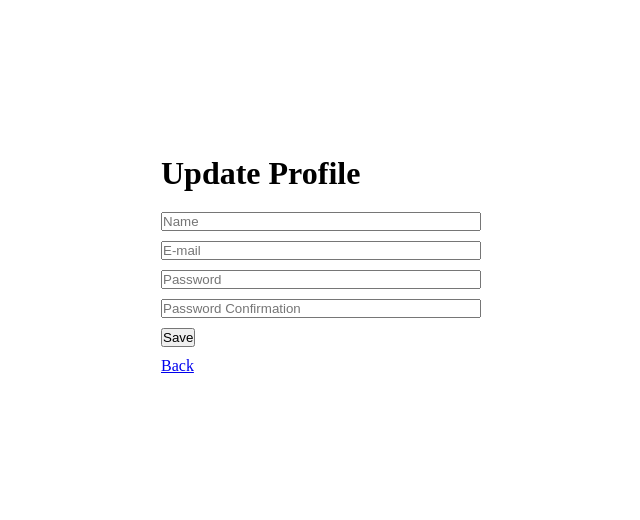
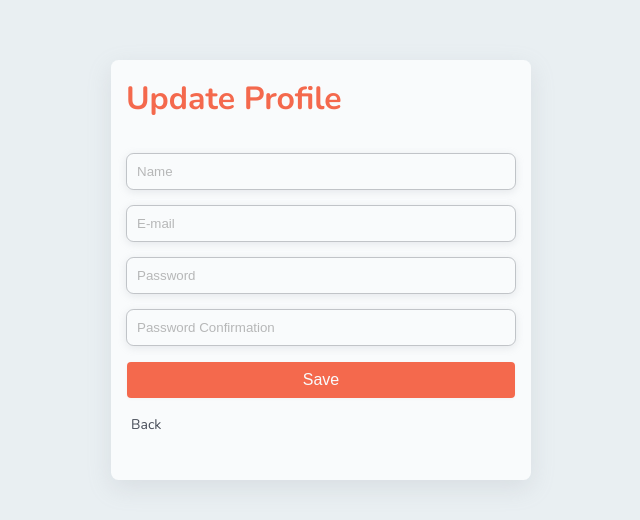
Before and after one commit to mrfneto/react-fire-auth, a React (Vite) app: page /profile in a window 1280 px wide. Shown: the part 130-650 px from the top of the page, without its empty margins (319-959 px from the left). Built offline with nearby package versions, Linux system fonts and the light colour scheme.

Commit message:
CSS Styles

```diff
--- a/src/components/Home.jsx
+++ b/src/components/Home.jsx
@@ -4,9 +4,20 @@ export const Home = () => {
   return (
     <div className="container">
       <div className="card">
-        <h1>Welcome: Mrfneto</h1>
-        <Link to="/profile">Profile</Link>
-        <Link to="login">Logout</Link>
+        <div className="card__title">
+          <h1>Welcome: Mrfento</h1>
+        </div>
+        <div className="card__content">
+          <p>mrfneto@gmail.com</p>
+        </div>
+        <div className="card__actions">
+          <Link className="btn btn--primary" to="/profile">
+            Profile
+          </Link>
+          <Link className="btn btn--secondary" to="login">
+            Logout
+          </Link>
+        </div>
       </div>
     </div>
   )
--- a/src/components/Login.jsx
+++ b/src/components/Login.jsx
@@ -9,7 +9,10 @@ export const Login = () => {
   return (
     <div className="container">
       <div className="card">
+        <div className="card__title">
           <h1>Login</h1>
+        </div>
+        <div className="card_content">
           <form onSubmit={handleSubmit}>
             <input
               type="email"
@@ -17,6 +20,7 @@ export const Login = () => {
               name="email"
               placeholder="E-mail"
               required
+              className="form__input"
             />
             <input
               type="password"
@@ -24,12 +28,22 @@ export const Login = () => {
               name="password"
               placeholder="Password"
               required
+              className="form__input"
             />
 
-          <button type="submit">Login</button>
+            <button className="btn btn--primary full" type="submit">
+              Login
+            </button>
           </form>
-        <Link to="/register">Don't heva an account?</Link>
-        <Link to="/reset-password">Forgot your password?</Link>
+        </div>
+        <div className="card__actions">
+          <Link className="link" to="/register">
+            Don't heva an account?
+          </Link>
+          <Link className="link" to="/reset-password">
+            Forgot your password?
+          </Link>
+        </div>
       </div>
     </div>
   )
--- a/src/components/Profile.jsx
+++ b/src/components/Profile.jsx
@@ -4,7 +4,10 @@ export const Profile = () => {
   return (
     <div className="container">
       <div className="card">
+        <div className="card__title">
           <h1>Update Profile</h1>
+        </div>
+        <div className="card__content">
           <form>
             <input
               type="text"
@@ -12,6 +15,7 @@ export const Profile = () => {
               name="name"
               placeholder="Name"
               required
+              className="form__input"
             />
             <input
               type="email"
@@ -19,6 +23,7 @@ export const Profile = () => {
               name="email"
               placeholder="E-mail"
               required
+              className="form__input"
             />
             <input
               type="password"
@@ -26,6 +31,7 @@ export const Profile = () => {
               name="password"
               placeholder="Password"
               required
+              className="form__input"
             />
             <input
               type="password"
@@ -33,10 +39,16 @@ export const Profile = () => {
               name="password_confimation"
               placeholder="Password Confirmation"
               required
+              className="form__input"
             />
-          <button>Save</button>
-          <Link to="/">Back</Link>
+            <button className="btn btn--primary full">Save</button>
           </form>
+          <div className="card__actions">
+            <Link className="link" to="/">
+              Back
+            </Link>
+          </div>
+        </div>
       </div>
     </div>
   )
--- a/src/components/Register.jsx
+++ b/src/components/Register.jsx
@@ -4,7 +4,10 @@ export const Register = () => {
   return (
     <div className="container">
       <div className="card">
-        <h1>Create your account</h1>
+        <div className="card__title">
+          <h1>Register</h1>
+        </div>
+        <div className="card__content">
           <form>
             <input
               type="text"
@@ -12,6 +15,7 @@ export const Register = () => {
               name="name"
               placeholder="Name"
               required
+              className="form__input"
             />
             <input
               type="email"
@@ -19,6 +23,7 @@ export const Register = () => {
               name="email"
               placeholder="E-mail"
               required
+              className="form__input"
             />
             <input
               type="password"
@@ -26,6 +31,7 @@ export const Register = () => {
               name="password"
               placeholder="Password"
               required
+              className="form__input"
             />
             <input
               type="password"
@@ -33,10 +39,16 @@ export const Register = () => {
               name="password_confimation"
               placeholder="Password Confirmation"
               required
+              className="form__input"
             />
-          <button>Register</button>
-          <Link to="/login">Back to login</Link>
+            <button className="btn btn--primary full">Register</button>
           </form>
+        </div>
+        <div className="card__actions">
+          <Link className="link" to="/login">
+            Back to login
+          </Link>
+        </div>
       </div>
     </div>
   )
--- a/src/components/ResetPassword.jsx
+++ b/src/components/ResetPassword.jsx
@@ -4,7 +4,10 @@ export const ResetPassword = () => {
   return (
     <div className="container">
       <div className="card">
+        <div className="card__title">
           <h1>Reset Password</h1>
+        </div>
+        <div className="card__content">
           <form>
             <input
               type="email"
@@ -12,12 +15,17 @@ export const ResetPassword = () => {
               name="email"
               placeholder="E-mail"
               required
+              className="form__input"
             />
 
-          <button>Send</button>
-
-          <Link to="/login">Back to login</Link>
+            <button className="btn btn--primary full">Send</button>
           </form>
+        </div>
+        <div className="card__actions">
+          <Link className="link" to="/login">
+            Back to login
+          </Link>
+        </div>
       </div>
     </div>
   )
--- a/src/index.css
+++ b/src/index.css
@@ -1,3 +1,16 @@
+@import url('https://fonts.googleapis.com/css2?family=Nunito:wght@400;500;700&display=swap');
+
+:root {
+  --primary: #f4694d;
+  --dark: #1a212f;
+  --light: #f9fbfc;
+  --gray: #e9eff2;
+  --error-light: #fecaca;
+  --error-dark: #b91c1c;
+  --success-light: #bbf7d0;
+  --success-dark: #15803d;
+}
+
 * {
   padding: 0;
   margin: 0;
@@ -10,35 +23,140 @@ html {
 
 body {
   font-size: 1.6rem;
+  line-height: 1.5;
+  font-family: 'Nunito', sans-serif;
+  background-color: var(--gray);
+  color: var(--dark);
+}
 
+h1 {
+  font-size: 3.2rem;
 }
 
 .container {
-
+  height: 100vh;
   display: flex;
+  flex-direction: column;
   align-items: center;
-  justify-content: center ;
-
-  min-height: 100vh;
-
+  justify-content: center;
 }
 
 .card {
+  box-shadow: rgba(149, 157, 165, 0.2) 0px 8px 24px;
+  background-color:var(--light);
+  border-radius: .75rem;
+
   width: 90%;
-  max-width: 32rem;
-  margin: 0 auto;
+  max-width: 42rem;
+  padding: 1.5rem;
 }
 
-button, a {
-  display: block;
-  margin-bottom: 1rem;
+.card__title {
+  color: var(--primary);
+  font-weight: 700;
+  padding-bottom: 1.5rem;
 }
 
-h1 {
-  margin-bottom: 2rem;
+.card__content {
+  padding: 1.5rem 0;
 }
 
-input {
+.card__actions {
+  display: flex;
+  justify-content: space-between;
+  align-items: center;
+
+  padding: 1.5rem .5rem;
+}
+
+
+.form__input {
+  outline: none;
+  background-color: transparent;
+  box-shadow: rgba(149, 157, 165, 0.2) 0px 2px 8px;
+
+  padding: 1rem 1rem;
+
+  border: 1px solid rgba(25, 32, 46, .25);
+  border-radius: .75rem;
+
   width: 100%;
-  margin-bottom: 1rem;
+  margin-bottom: 1.5rem;
 }
+
+.form__input:focus {
+  border: 1px solid rgba(25, 32, 46, .5);
+}
+
+.form__input::placeholder {
+  opacity: .5;
+}
+
+.link {
+  color: inherit;
+  text-decoration: none;
+  transition: all 250ms;
+  opacity: .8;
+  font-size: 1.4rem;
+}
+
+.link:hover {
+  color: var(--primary);
+  opacity: 1;
+}
+
+/* CSS */
+.btn {
+  display: inline-flex;
+  align-items: center;
+  justify-content: center;
+  padding: calc(.875rem - 1px) calc(1.5rem - 1px);
+  box-shadow: rgba(0, 0, 0, 0.02) 0 1px 3px 0;
+  border-radius: .5rem;
+  cursor: pointer;
+  font-size: 1.6rem;
+  font-weight: 500;
+  line-height: 1.25;
+  background-clip: padding-box;
+  border: 1px solid transparent;
+  box-sizing: border-box;
+  margin: 0;
+  min-height: 3rem;
+  position: relative;
+  user-select: none;
+  touch-action: manipulation;
+  vertical-align: baseline;
+  width: auto;
+  text-decoration: none;
+  transition: all 250ms;
+  -webkit-user-select: none;
+}
+
+.btn--primary {
+  background-color: var(--primary);
+  color: var(--light);
+}
+.btn--secondary {
+  border: 1px solid var(--primary);
+  color: var(--primary);
+}
+
+.btn:hover,
+.btn:focus {
+  opacity: .9;
+  box-shadow: rgba(0, 0, 0, 0.1) 0 4px 12px;
+}
+
+.btn:hover {
+  transform: translateY(-1px);
+}
+
+.btn:active {
+  opacity: .9;
+  box-shadow: rgba(0, 0, 0, .06) 0 2px 4px;
+  transform: translateY(0);
+}
+
+.full {
+  width: 100%;
+}
```
Lines whose indentation alone changed are shown as unchanged.
